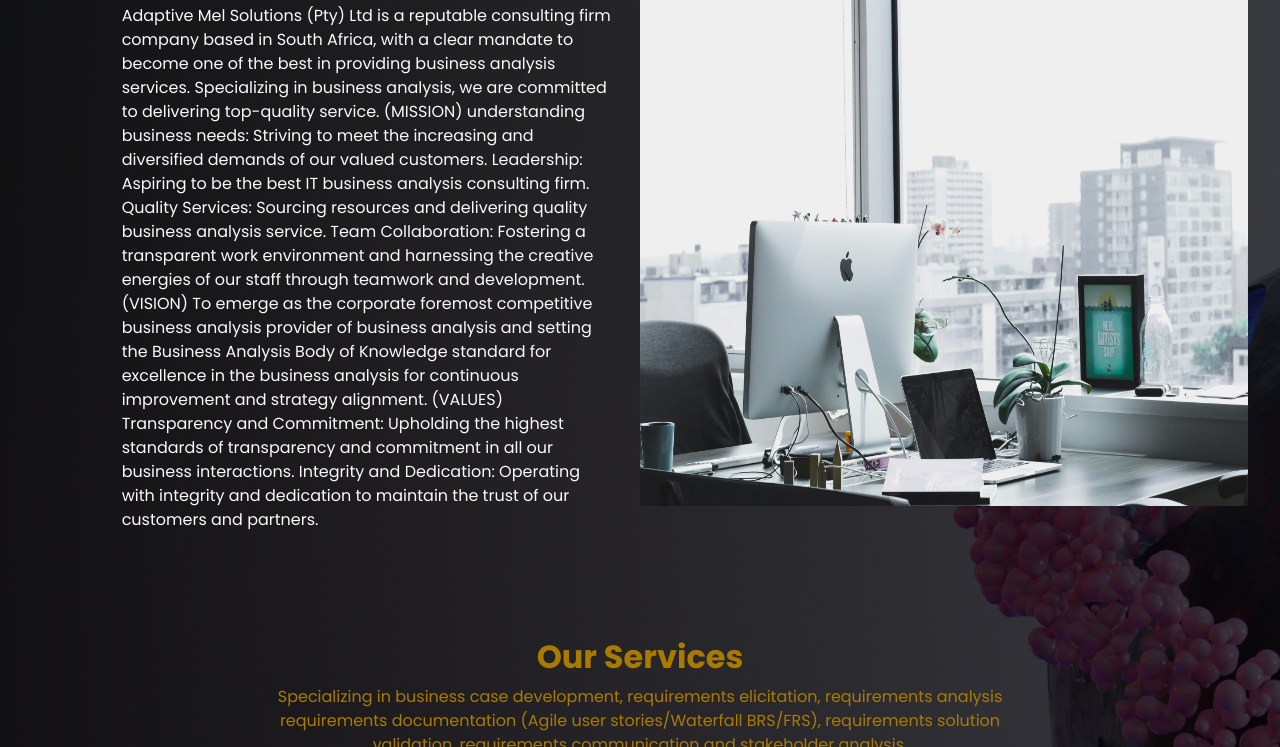
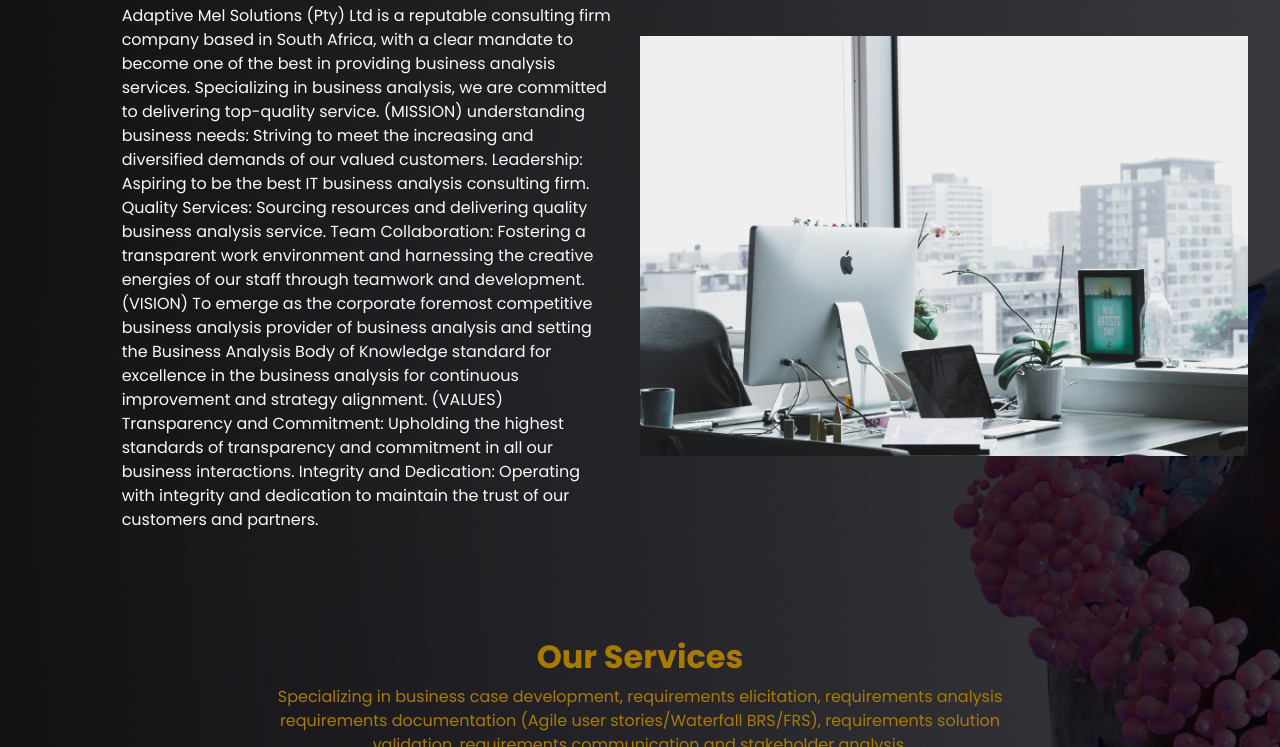
Before and after one commit to Mabishanko/adaptive-mel-solutions, a plain HTML site: page index.html in a window 1280 px wide. Shown: the part 353-1100 px from the top of the page. Drawn offline with nearby package versions, Linux system fonts and the light colour scheme; some packages are replaced by stand-ins of ours.

Commit message:
Update index.html

```diff
--- a/index.html
+++ b/index.html
@@ -173,7 +173,7 @@ trust of our customers and partners.
         </div>
         <div class="col-md-6 px-0">
           <div class="img-box ">
-            <img src="images/office.jpg" height="520px" class="box_img" alt="about img">
+            <img src="images/office.jpg" height="420px" class="box_img" alt="about img">
           </div>
         </div>
       </div>
```
